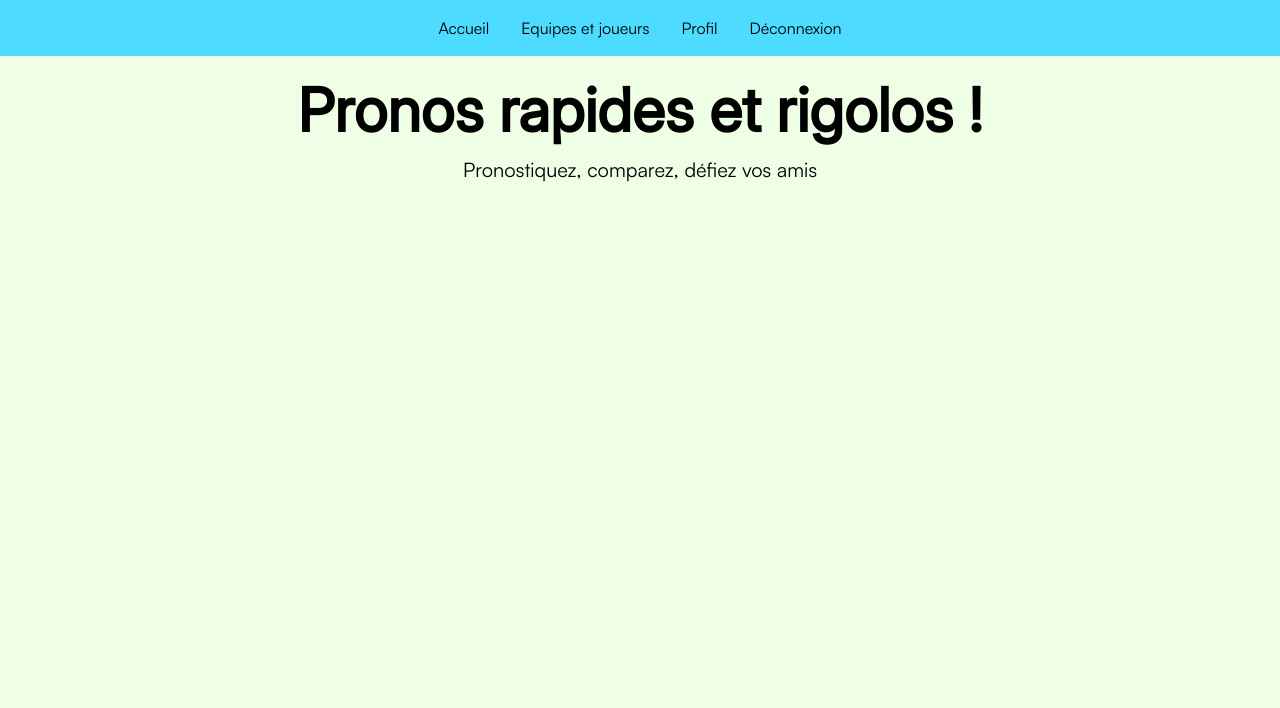
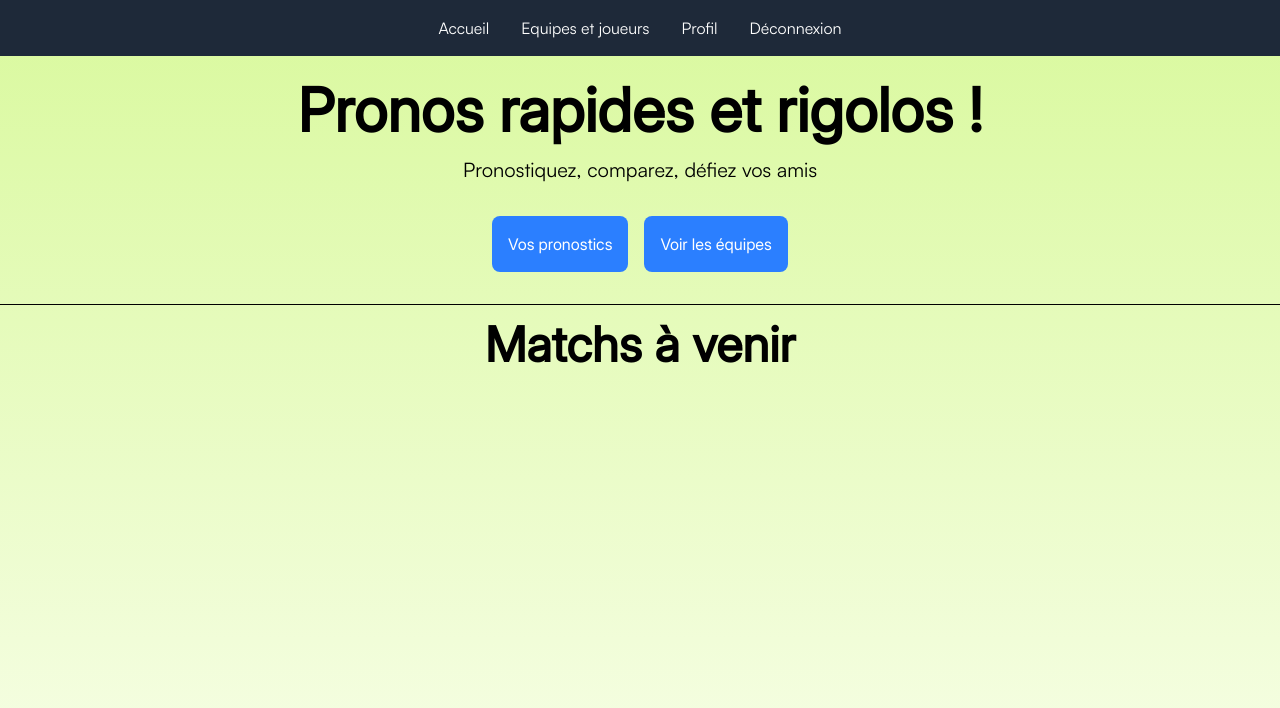
Before and after one commit to HammerKick/pronos-rigolos, a React (Vite) app: page / in a window 1280 px wide. Shown: the top 708 px of the page. Built offline with nearby package versions, Linux system fonts and the light colour scheme.

Commit message:
home page

```diff
--- a/src/App.css
+++ b/src/App.css
@@ -21,9 +21,17 @@
   font-style: normal;
 }
 
+html {
+  height: 100%;
+}
+
 body {
+  min-height: 100vh;
+  margin: 0;
   background-color: #eeffe6;
   font-family: "Satoshi", sans-serif;
+  min-height: 100%;
+  background: linear-gradient(to bottom, #d9f99d, #f7fee7);
 }
 
 .font-title {
--- a/src/App.jsx
+++ b/src/App.jsx
@@ -9,14 +9,14 @@ import Navbar from "./navbar/Navbar";
 
 function App() {
   return (
-    <>
+    <div>
       <BrowserRouter>
         <Navbar />
         <Routes>
           <Route path="/" element={<Home />} />
         </Routes>
       </BrowserRouter>
-    </>
+    </div>
   );
 }
 
--- a/src/components/Home.jsx
+++ b/src/components/Home.jsx
@@ -8,6 +8,20 @@ export default function Home() {
         <div className="mt-4 text-xl">
           Pronostiquez, comparez, défiez vos amis
         </div>
+
+        <div className="mt-8 flex flex-row gap-4 text-white font-title">
+          <div className="bg-blue-500 hover:bg-blue-300 hover:cursor-pointer p-4 rounded-lg">
+            Vos pronostics
+          </div>
+          <div className="bg-blue-500 hover:bg-blue-300 hover:cursor-pointer p-4 rounded-lg">
+            Voir les équipes
+          </div>
+        </div>
+        <div className="w-full border-t mt-8"></div>
+        <div className="mt-4">
+          <h2 className="text-5xl font-title font-bold">Matchs à venir</h2>
+        </div>
+        <div className="mt-4 grid grid-cols-3 gap-4"></div>
       </div>
     </>
   );
--- a/src/navbar/Navbar.jsx
+++ b/src/navbar/Navbar.jsx
@@ -2,7 +2,7 @@ export default function Navbar() {
   return (
     <>
       <nav>
-        <ul className="flex flex-row gap-8 p-4 items-center justify-center bg-[#4ddbff]">
+        <ul className="flex flex-row gap-8 p-4 items-center justify-center bg-gray-800 text-white">
           <li className="hover:cursor-pointer">Accueil</li>
           <li className="hover:cursor-pointer">Equipes et joueurs</li>
           <li className="hover:cursor-pointer">Profil</li>
```
